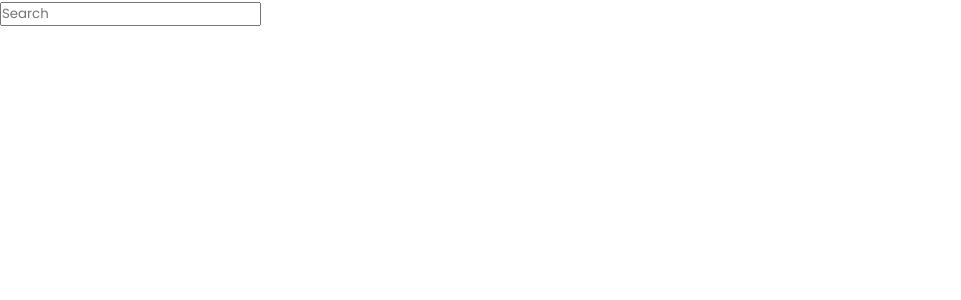
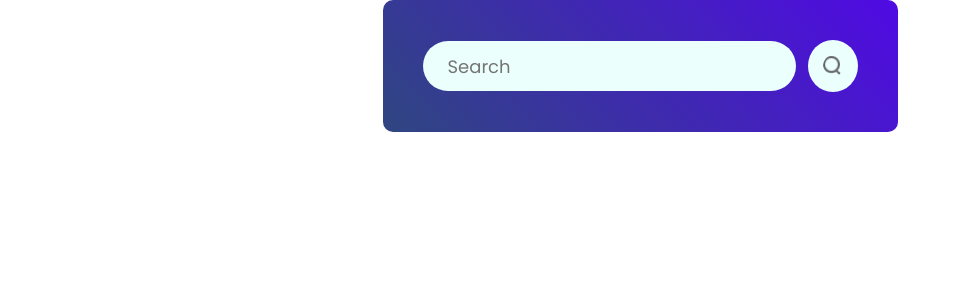
Before and after one commit to Parinay-Chauhan/Weather-App, a React (Vite) app: page / in a window 1280 px wide. Shown: the top 300 px of the page, without its empty margins (0-961 px from the left). Built offline with nearby package versions, Linux system fonts and the light colour scheme; a web font is replaced by a local one.

Commit message:
Add weather component styles and search functionality

```diff
--- a/src/components/Wether.css
+++ b/src/components/Wether.css
@@ -0,0 +1,36 @@
+.weather {
+    place-self: center;
+    padding: 40px;
+    border-radius: 10px;
+    background-image: linear-gradient(45deg, #2f4680, #500ae4);
+    display: flex;
+    flex-direction: column;
+    align-items: center;
+    /* justify-content: center; */
+}
+
+.search-bar {
+    display: flex;
+    align-items: center;
+    gap: 12px;
+}
+
+.search-bar input {
+    height: 50px;
+    border: none;
+    outline: none;
+    border-radius: 40px;
+    padding-left: 25px;
+    color: #626262;
+    background: #ebfffc;
+    font-size: 18px;
+
+}
+
+.search-bar img {
+    width: 50px;
+    padding: 15px;
+    border-radius: 50%;
+    background: #ebfffc;
+    cursor: pointer;
+}
--- a/src/components/Wether.jsx
+++ b/src/components/Wether.jsx
@@ -1,12 +1,16 @@
 import React from 'react'
 import './Wether.css'
+import search_icon from "../assets/search.png"
 
 const Wether = () => {
     return (
         <div className='weather'>
             <div className='search-bar'>
-         <input type="text" placeholder='Search'/>
+                <input type="text" placeholder='Search' />
+                <img src={search_icon} alt="" />
             </div>
+
+            <img src="" alt="" />
         </div>
     )
 }
```
Lines whose indentation alone changed are shown as unchanged.
